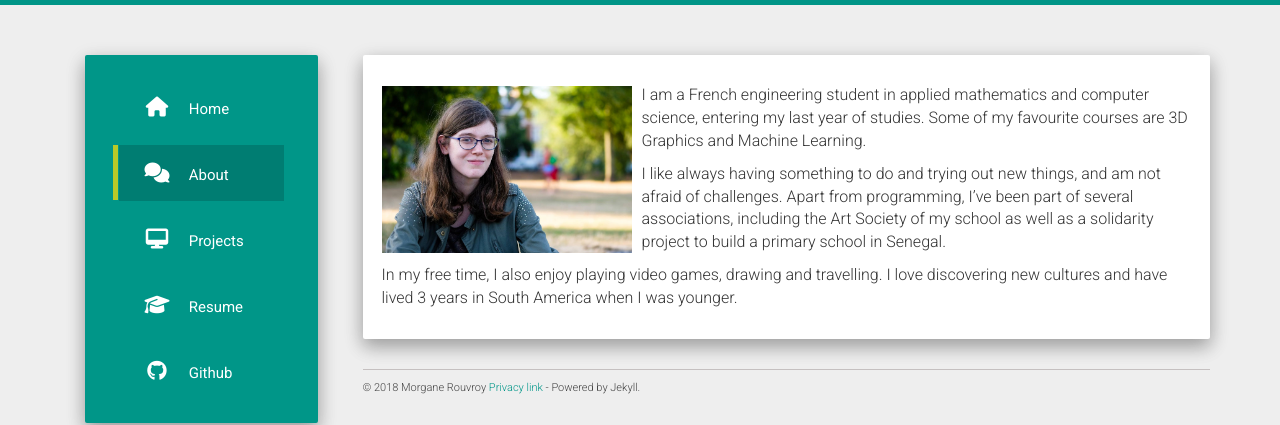
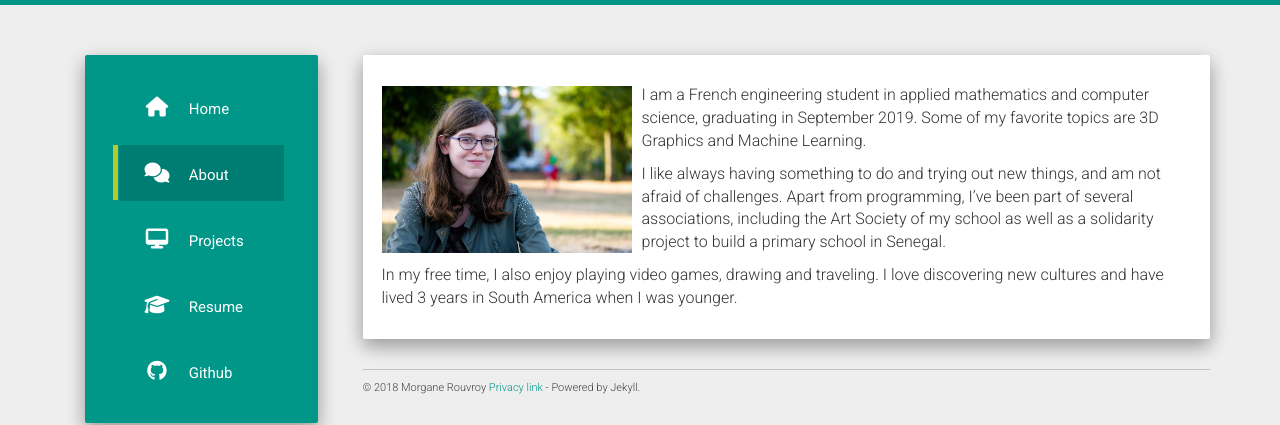
Before and after one commit to MorganeRouvroy/MorganeRouvroy.github.io, a Jekyll site: the page built from about.md, in a window 1280 px wide. Shown: the part 227-652 px from the top of the page. Built offline with Jekyll 4.4.1, drawn with Linux system fonts in a browser that asks for light colours; nearby versions of some CDN libraries.

Commit message:
3rd year update

```diff
--- a/about.md
+++ b/about.md
@@ -5,13 +5,13 @@ permalink: /about/
 ---
 ![photo.jpg](/static/img/photo.jpg){:style="float: left;margin-right: 10px;margin-top: 2px;margin-bottom: 2px;" :height="250px" width="250px"}
 
-I am a French engineering student in applied mathematics and computer science, entering my last year of studies.
-Some of my favourite courses are 3D Graphics and Machine Learning.
+I am a French engineering student in applied mathematics and computer science, graduating in September 2019.
+Some of my favorite topics are 3D Graphics and Machine Learning.
 
 
 I like always having something to do and trying out new things, and am not afraid of challenges.
 Apart from programming, I've been part of several associations, including the Art Society of my school as well as
 a solidarity project to build a primary school in Senegal.
 
-In my free time, I also enjoy playing video games, drawing and travelling. I love discovering new cultures and
+In my free time, I also enjoy playing video games, drawing and traveling. I love discovering new cultures and
 have lived 3 years in South America when I was younger.
```
Also changed, not shown: _data/data.yml (+16 -2 lines), _data/projects.json (+12 -5 lines), _posts/2018-08-20-ArmChallenge.md (+2 -2 lines), static/projects/MS/2019-01-edgeCollapse.md (added, +39 -0 lines), static/projects/dino/2018-05-3D-dinosaur.md (+1 -1 lines), static/projects/MS/EdgeCollapse.PNG (added), static/projects/MS/MS.PNG (added), static/projects/MS/ex1.PNG (added), static/projects/MS/ex2.PNG (added).
